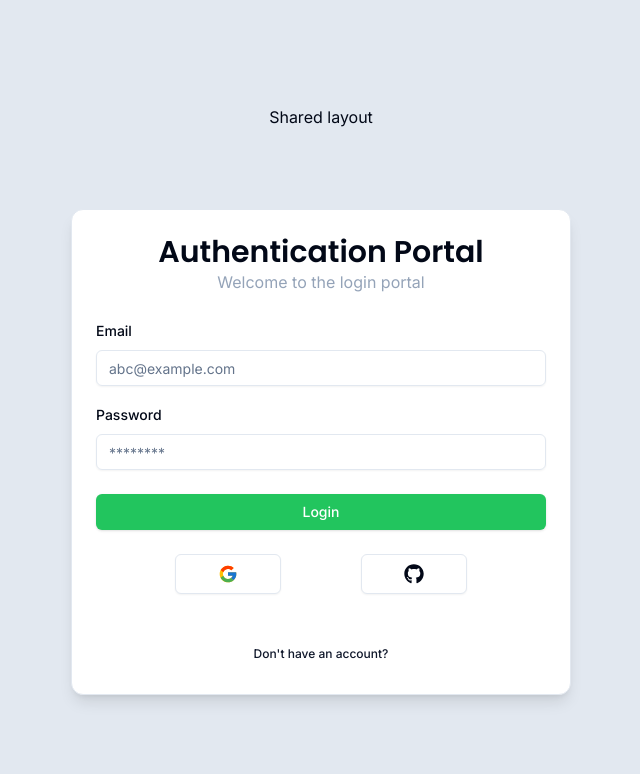
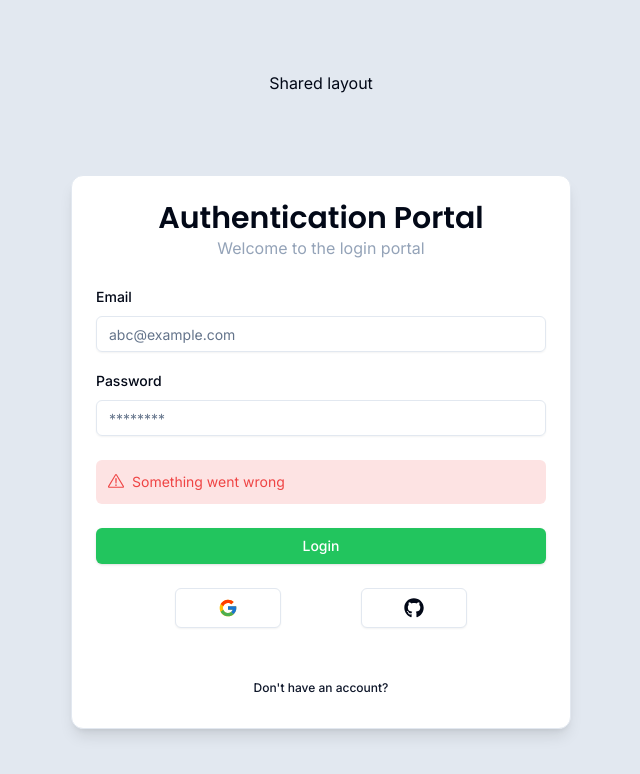
Before and after one commit to prabish01/next-auth, a Next.js app: page /auth/login in a window 1280 px wide. Shown: the top 774 px of the page, without its empty margins (319-959 px from the left). Built offline with nearby package versions, Linux system fonts and the light colour scheme.

Commit message:
Added form error messaga dialouge box

```diff
--- a/components/auth/Loginform.tsx
+++ b/components/auth/Loginform.tsx
@@ -10,6 +10,7 @@ import { loginSchema } from "@/schemas";
 import { Input } from "@/components/ui/input";
 import * as z from "zod";
 import { Button } from "../ui/button";
+import { FormError } from "@/components/form-error";
 
 export const Loginform = () => {
   const form = useForm<z.infer<typeof loginSchema>>({
@@ -58,6 +59,7 @@ export const Loginform = () => {
               )}
             />
           </div>
+          <FormError errMsg="Something went wrong" />
           <Button type="submit" className="w-full mt-6" variant="login">
             Login
           </Button>
--- /dev/null
+++ b/components/form-error.tsx
@@ -0,0 +1,15 @@
+import { ExclamationTriangleIcon } from "@radix-ui/react-icons";
+
+interface FormErrorProps {
+  errMsg: string;
+}
+
+export const FormError = ({ errMsg }: FormErrorProps) => {
+  if (!errMsg) return null;
+  return (
+    <div className="errMsgDialouge bg-destructive/15 p-3 rounded-md flex items-center gap-2 text-sm text-destructive mt-6">
+      <ExclamationTriangleIcon className="w-4 h-4" />
+      <p>{errMsg}</p>
+    </div>
+  );
+};
```
